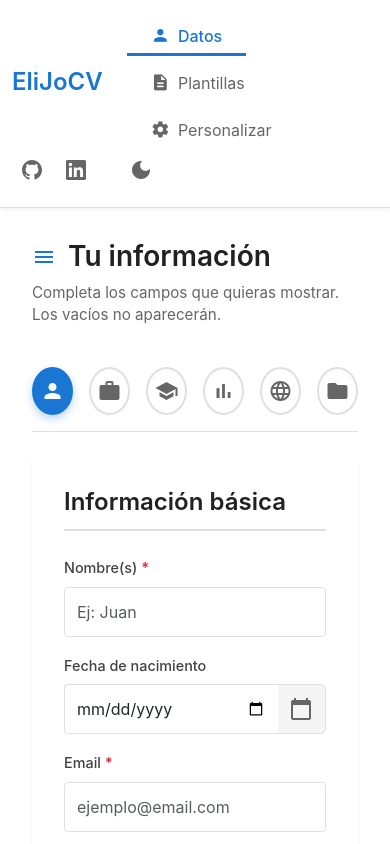
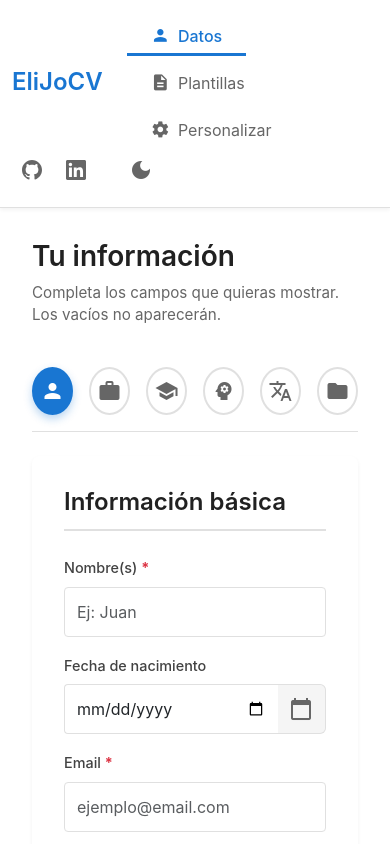
Before and after one commit to jbarzallo97/EliJoCV-jb7, an Angular app: page / in a window 390 px wide. Shown: the top 844 px of the page. Built offline with nearby package versions, Linux system fonts and the light colour scheme.

Commit message:
Update layout of section tabs and CV preview components for improved responsiveness. Replace menu icon with a comment in section tabs and update skill and language icons for better visual representation.

```diff
--- a/src/app/app.component.html
+++ b/src/app/app.component.html
@@ -6,12 +6,12 @@
   <div class="container-fluid main-content">
     <div class="row g-0">
       <!-- Izquierda: Section Tabs -->
-      <div class="col-lg-6 col-xl-5">
+      <div class="col-lg-6 col-xl-6">
         <app-section-tabs></app-section-tabs>
       </div>
 
       <!-- Derecha: CV Preview -->
-      <div class="col-lg-6 col-xl-7">
+      <div class="col-lg-6 col-xl-6">
         <app-cv-preview></app-cv-preview>
       </div>
     </div>
--- a/src/app/pages/section-tabs/section-tabs.component.html
+++ b/src/app/pages/section-tabs/section-tabs.component.html
@@ -1,7 +1,7 @@
 <div class="section-tabs-container">
   <div class="section-header mb-4">
     <h2 class="section-title">
-      <i class="material-icons">menu</i>
+      <!-- <i class="material-icons">menu</i> -->
       Tu información
     </h2>
     <p class="section-subtitle">
--- a/src/app/pages/section-tabs/section-tabs.component.ts
+++ b/src/app/pages/section-tabs/section-tabs.component.ts
@@ -15,8 +15,8 @@ export class SectionTabsComponent {
     { id: 'personal' as FormSection, label: 'Información Personal', icon: 'person' },
     { id: 'trabajo' as FormSection, label: 'Experiencia Laboral', icon: 'work' },
     { id: 'educacion' as FormSection, label: 'Educación', icon: 'school' },
-    { id: 'habilidades' as FormSection, label: 'Habilidades', icon: 'bar_chart' },
-    { id: 'idiomas' as FormSection, label: 'Idiomas', icon: 'language' },
+    { id: 'habilidades' as FormSection, label: 'Habilidades', icon: 'psychology' },
+    { id: 'idiomas' as FormSection, label: 'Idiomas', icon: 'translate' },
     { id: 'proyectos' as FormSection, label: 'Proyectos', icon: 'folder' }
   ];
 
```
